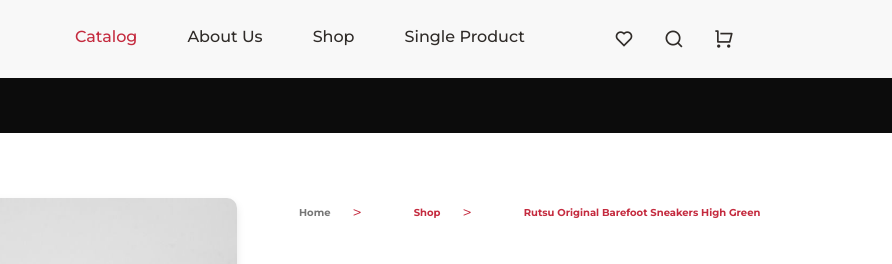
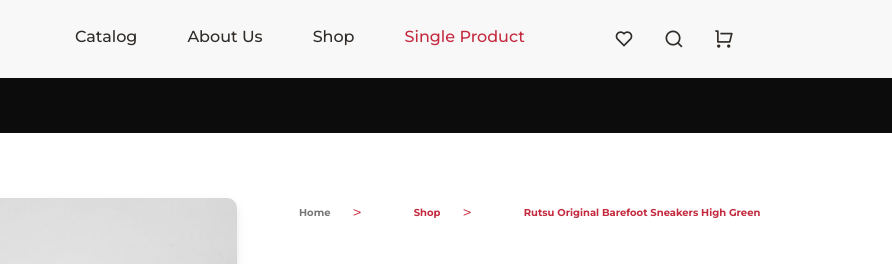
Before and after one commit to Ferdaus7866/adidas, a plain HTML site: page single.html in a window 1280 px wide. Shown: the top 264 px of the page, 388-1280 px from the left. Drawn offline with nearby package versions, Linux system fonts and the light colour scheme.

Commit message:
Update single.html

```diff
--- a/single.html
+++ b/single.html
@@ -30,10 +30,10 @@
                 </div>
                 <nav class="nav-pad">
                     <ul>
-                        <li><a href="index.html" class="active">Catalog</a></li>
+                        <li><a href="index.html">Catalog</a></li>
                         <li><a href="about.html">About Us</a></li>
                         <li><a href="shop.html">Shop</a></li>
-                        <li><a href="single.html">Single Product</a></li>
+                        <li><a href="single.html" class="active">Single Product</a></li>
                     </ul>
                 </nav>
                 <div class="cart nav-pad">
```
